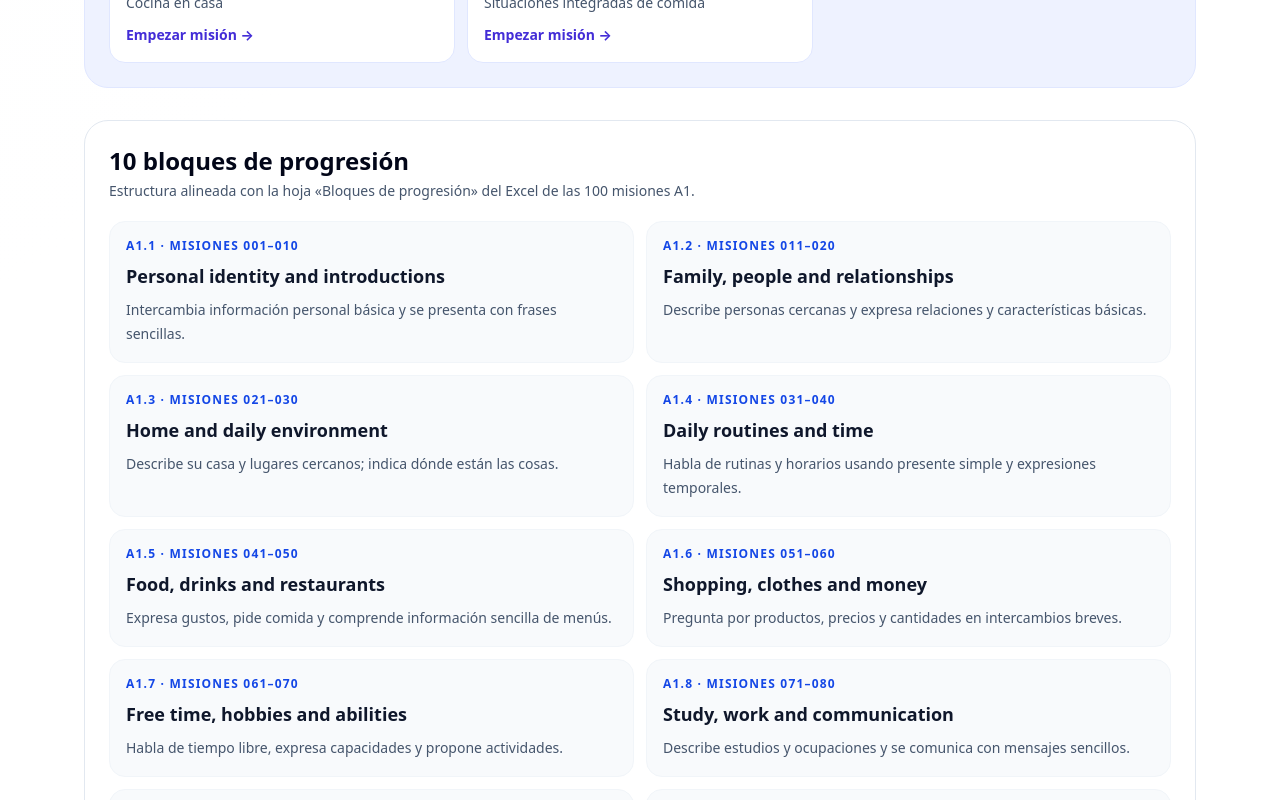
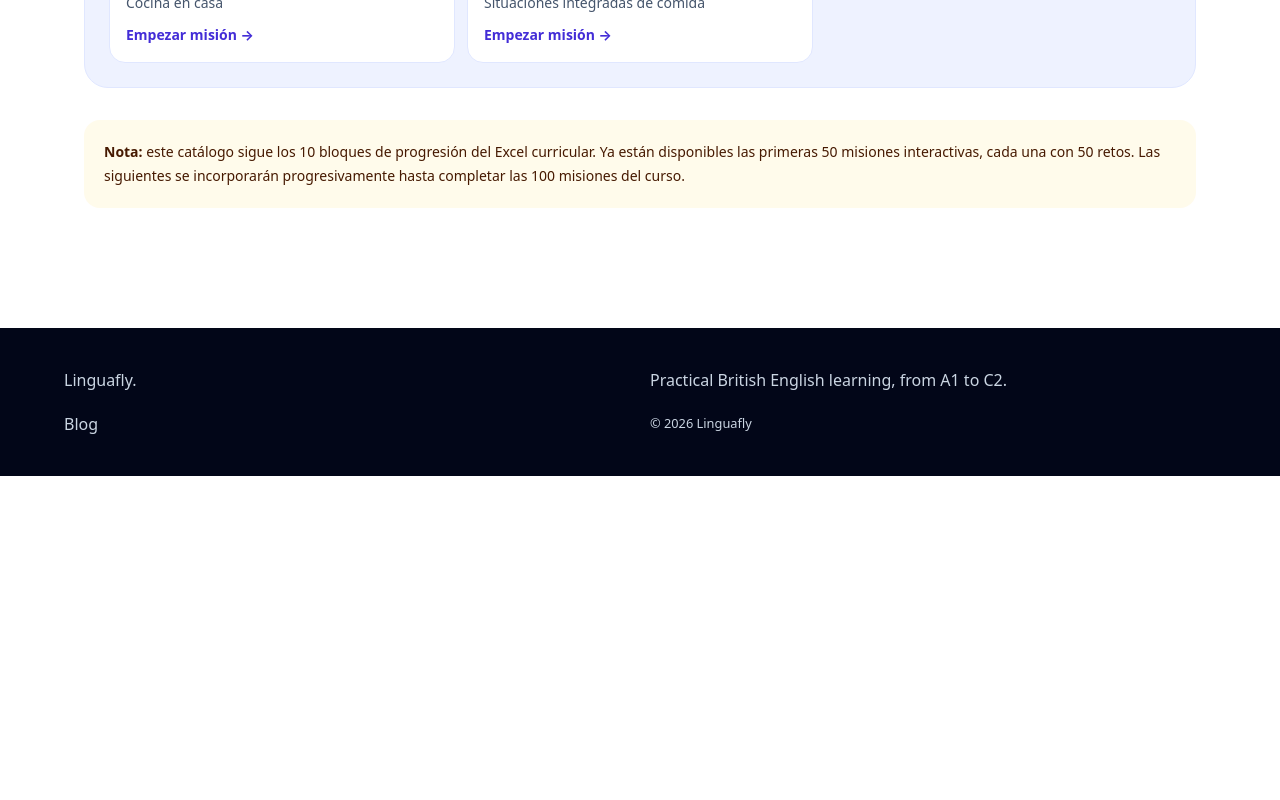
Before and after one commit to linguafly6-ui/linguaflynew2, a Next.js app: page /academia/a1 in a window 1280 px wide. Shown: the part 3780-4580 px from the top of the page. After the commit the page ends 4256 px from the top, so only its background shows below. Built offline with nearby package versions, Linux system fonts and the light colour scheme.

Commit message:
Remove A1 progression block cards from catalog

```diff
--- a/app/academia/a1/page.tsx
+++ b/app/academia/a1/page.tsx
@@ -143,17 +143,6 @@ export default function A1Page() {
         <Link href="/academia/a1/050" className="rounded-2xl border border-indigo-100 bg-white p-4 transition hover:border-indigo-400 hover:shadow-sm"><p className="text-xs font-extrabold tracking-widest text-indigo-700">MISIÓN 050</p><h3 className="mt-1 font-bold text-slate-900">Food and Ordering</h3><p className="mt-1 text-sm text-slate-600">Situaciones integradas de comida</p><span className="mt-3 inline-block text-sm font-bold text-indigo-700">Empezar misión →</span></Link>
       </div>
     </section>
-    <section className="mt-8 rounded-3xl border border-slate-200 bg-white p-6">
-      <h2 className="text-2xl font-black text-slate-950">10 bloques de progresión</h2>
-      <p className="mt-1 text-sm text-slate-600">Estructura alineada con la hoja «Bloques de progresión» del Excel de las 100 misiones A1.</p>
-      <div className="mt-5 grid gap-3 sm:grid-cols-2">
-        {units.map((unit) => <article key={unit.number} className="rounded-2xl border border-slate-100 bg-slate-50 p-4">
-          <p className="text-xs font-black tracking-widest text-blue-700">{unit.number} · MISIONES {unit.title.split(" · ")[0]}</p>
-          <h3 className="mt-2 text-lg font-bold text-slate-900">{unit.title.split(" · ")[1]}</h3>
-          <p className="mt-2 text-sm leading-6 text-slate-600">{unit.subtitle}</p>
-        </article>)}
-      </div>
-    </section>
     <section className="mt-8 rounded-2xl bg-amber-50 p-5 text-sm leading-6 text-amber-950">
       <strong>Nota:</strong> este catálogo sigue los 10 bloques de progresión del Excel curricular. Ya están disponibles las primeras 50 misiones interactivas, cada una con 50 retos. Las siguientes se incorporarán progresivamente hasta completar las 100 misiones del curso.
     </section>
```
